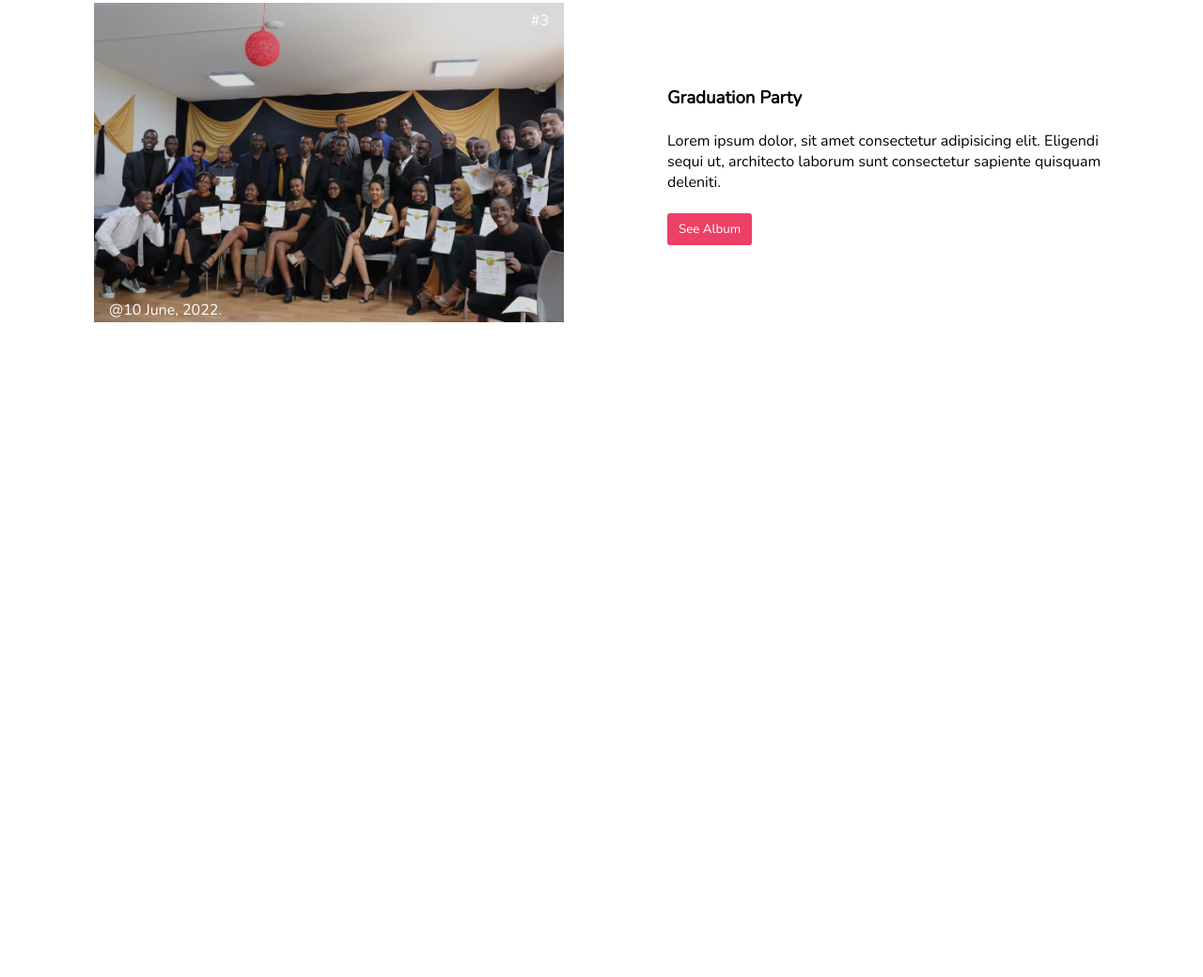
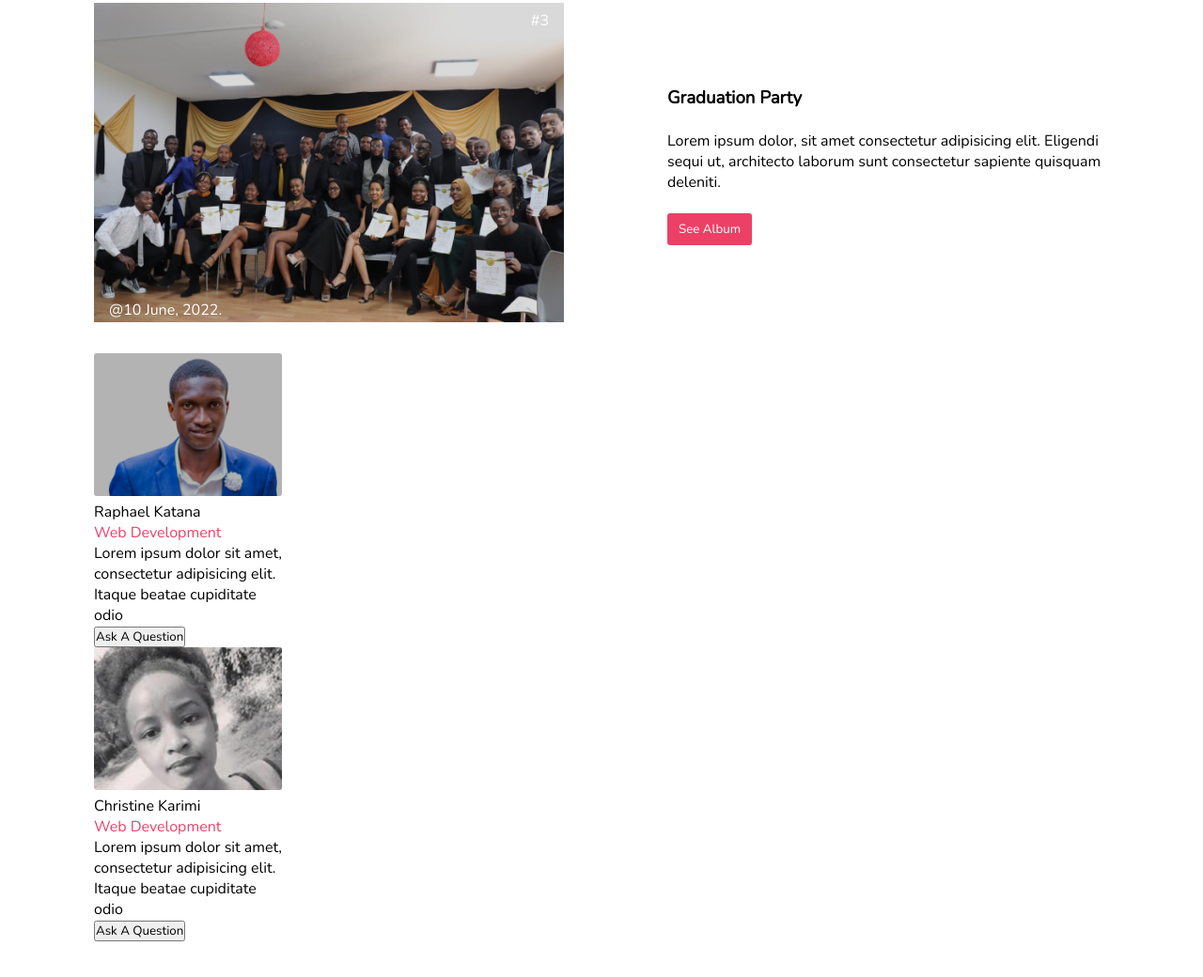
Before and after one commit to omari25/Moringa-Website, a plain HTML site: page index.html in a window 1280 px wide. Shown: the part 2876-3916 px from the top of the page at 94% size. Before the commit the page ends 3252 px from the top, so only its background shows below. Drawn offline with nearby package versions, Linux system fonts and the light colour scheme; files that its build step writes are made by us from their sources; files whose address does not match are found by name.

Commit message:
Add section 3 part 2

```diff
--- a/index.html
+++ b/index.html
@@ -136,3 +136,23 @@
             <button>See Album</button>
         </div>
     </div>
+    <div class="image3">
+        <img src="/home/moringa/Desktop/moringa-assignments/Pages/image 7.png" alt="">
+        <p class="pe1">Raphael Katana</p>
+        <p class="pe2">Web Development</p>
+        <p class="pe3">Lorem ipsum dolor sit amet, consectetur adipisicing elit. Itaque beatae cupiditate odio</p>
+        <button>Ask A Question</button>
+    </div>
+
+
+    <div class="image4">
+        <img src="/home/moringa/Desktop/moringa-assignments/Pages/image 8.png" alt="">
+        <p class="pe1">Christine Karimi</p>
+        <p class="pe2">Web Development</p>
+        <p class="pe3">Lorem ipsum dolor sit amet, consectetur adipisicing elit. Itaque beatae cupiditate odio</p>
+        <button>Ask A Question</button>
+    </div>
+
+
+</div>
+<br> <br> <br>
```
